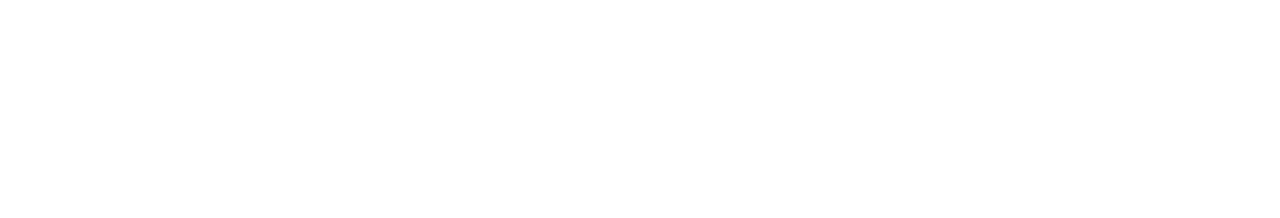
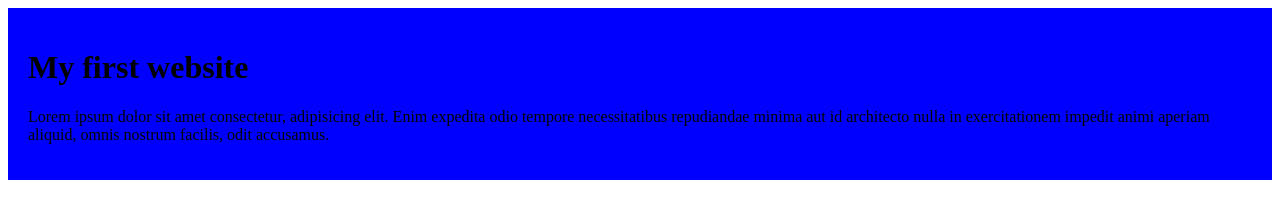
Before and after one commit to nSakib000/new-repos, a plain HTML site: page index.html in a window 1280 px wide. Drawn offline with Linux system fonts and the light colour scheme.

Commit message:
added the first blog

```diff
--- /dev/null
+++ b/Styles/blog.css
@@ -0,0 +1,3 @@
+div{background-color: blue;
+    padding: 20px;
+}
--- a/index.html
+++ b/index.html
@@ -4,8 +4,12 @@
     <meta charset="UTF-8">
     <meta name="viewport" content="width=device-width, initial-scale=1.0">
     <title>Document</title>
+    <link rel="stylesheet" href="Styles/blog.css">
 </head>
 <body>
-
+    <div>
+        <h1>My first website</h1>
+        <p>Lorem ipsum dolor sit amet consectetur, adipisicing elit. Enim expedita odio tempore necessitatibus repudiandae minima aut id architecto nulla in exercitationem impedit animi aperiam aliquid, omnis nostrum facilis, odit accusamus.</p>
+    </div>
 </body>
 </html>
```
